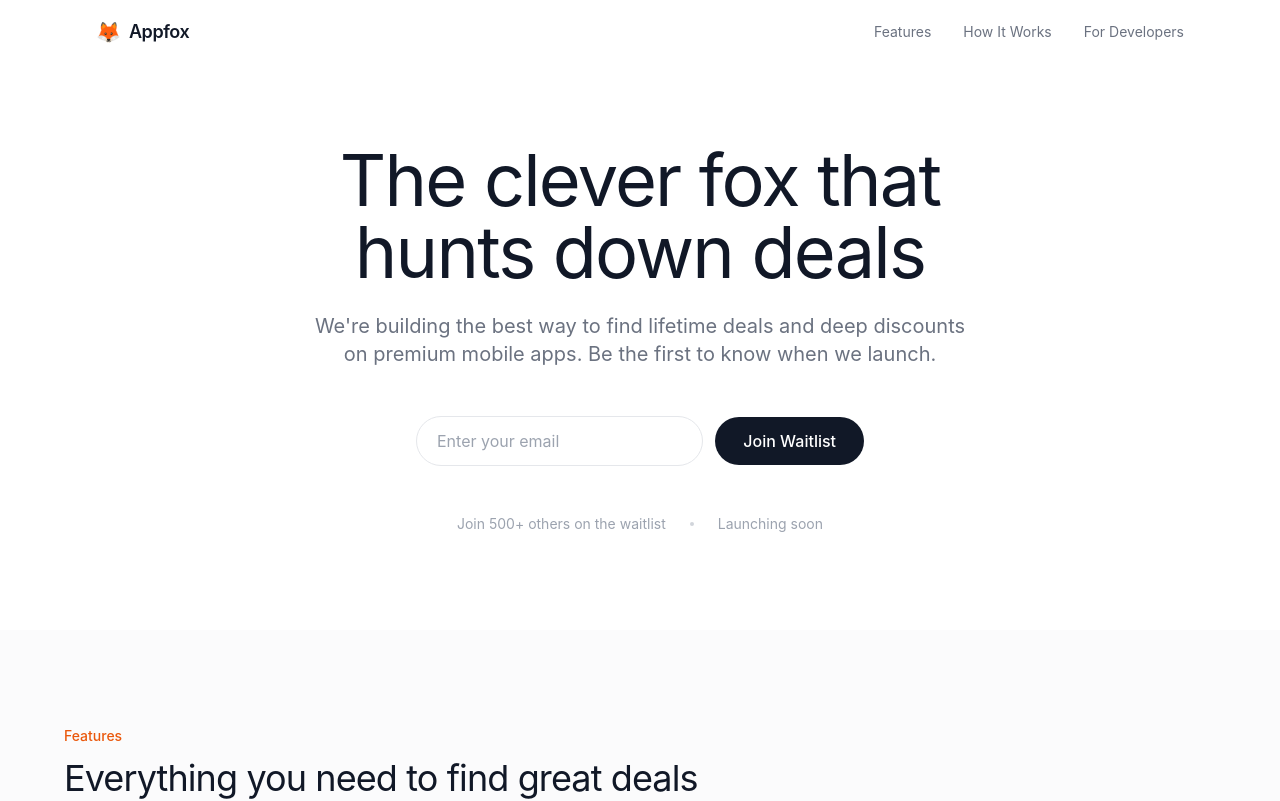
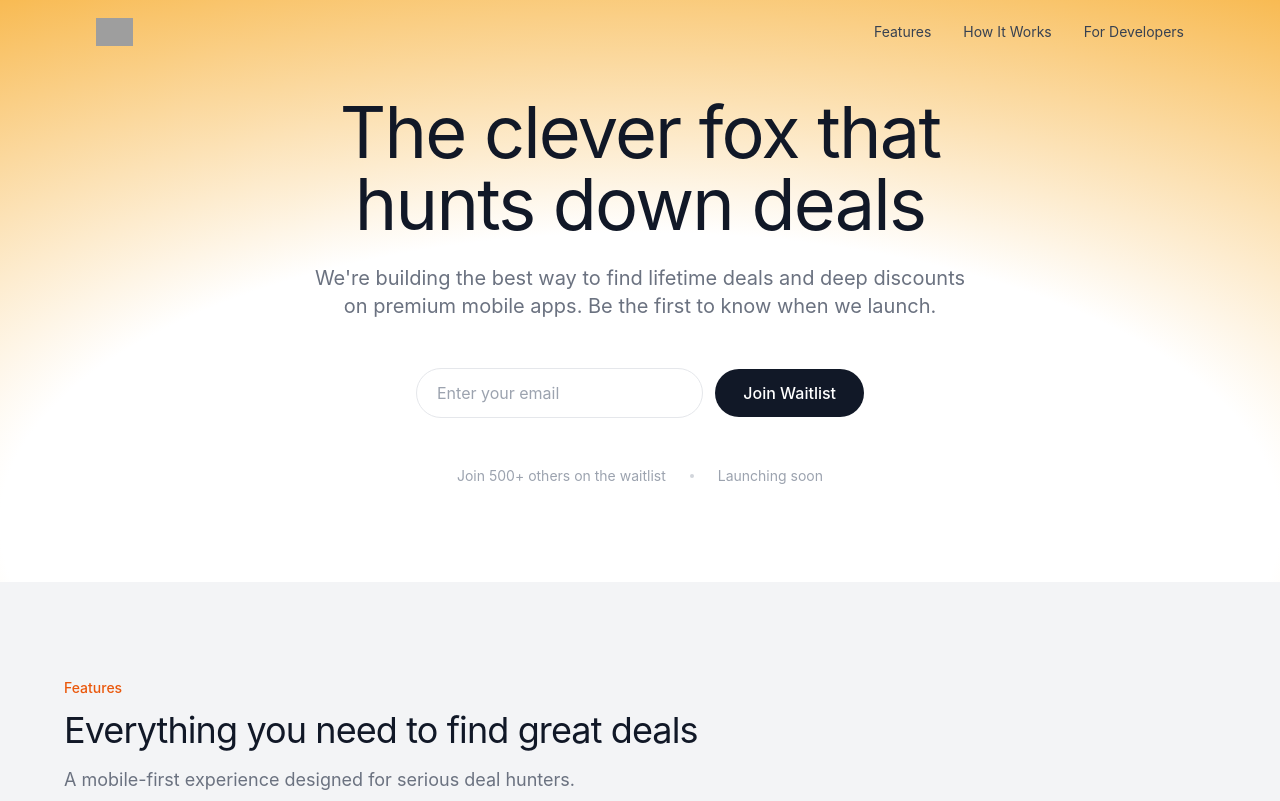
Before and after one commit to Choie-Products/appfox-landing-page, a Next.js app: page / in a window 1280 px wide. Shown: the top 801 px of the page. Built offline with nearby package versions, Linux system fonts and the light colour scheme; grey boxes are pictures that could not be loaded; a web font is replaced by a local one.

Commit message:
Add hero gradient background and floating pill navbar
Add amber radial gradient to the hero section and extract the navigation
into a client component that transitions from a transparent full-width
bar to a frosted-glass pill shape on scroll.

Co-Authored-By: Claude Opus 4.6 <noreply@anthropic.com>

```diff
--- a/app/page.tsx
+++ b/app/page.tsx
@@ -11,36 +11,25 @@ import {
   Users
 } from 'lucide-react';
 import WaitlistForm from '@/components/waitlist-form';
+import Navbar from '@/components/navbar';
 
 export default function Home() {
   return (
     <div className="min-h-screen bg-white">
-      {/* Navigation */}
-      <nav className="fixed top-0 w-full bg-white/90 backdrop-blur-sm z-50">
-        <div className="max-w-6xl mx-auto px-6 lg:px-8">
-          <div className="flex justify-between items-center h-16">
-            <div className="flex items-center space-x-2">
-              <span className="text-xl">🦊</span>
-              <span className="text-lg font-semibold text-gray-900 tracking-tight font-heading">Appfox</span>
-            </div>
-            <div className="hidden md:flex items-center space-x-8">
-              <Link href="#features" className="text-sm text-gray-500 hover:text-gray-900 transition">
-                Features
-              </Link>
-              <Link href="#how-it-works" className="text-sm text-gray-500 hover:text-gray-900 transition">
-                How It Works
-              </Link>
-              <Link href="#developers" className="text-sm text-gray-500 hover:text-gray-900 transition">
-                For Developers
-              </Link>
-            </div>
-          </div>
-        </div>
-      </nav>
+      {/* Hero Section */}
+      <section className="relative pb-24">
+        <div
+          className="absolute inset-0 z-0"
+          style={{
+            backgroundImage:
+              "radial-gradient(125% 125% at 50% 90%, #ffffff 40%, #f59e0b 100%)",
+            backgroundSize: "100% 100%",
+          }}
+        />
 
-      {/* Hero Section */}
-      <section className="pt-36 pb-24 px-6 lg:px-8">
-        <div className="max-w-3xl mx-auto text-center">
+        <Navbar />
+
+        <div className="relative z-10 max-w-3xl mx-auto text-center pt-24 px-6 lg:px-8">
           <h1 className="text-5xl md:text-6xl lg:text-7xl font-normal text-gray-900 tracking-tight leading-[1.1] mb-6">
             The clever fox that
             <br />
@@ -62,7 +51,7 @@ export default function Home() {
       </section>
 
       {/* Features Section */}
-      <section id="features" className="py-24 px-6 lg:px-8 bg-gray-50/70">
+      <section id="features" className="py-24 px-6 lg:px-8 bg-gray-100">
         <div className="max-w-6xl mx-auto">
           <div className="max-w-2xl mb-16">
             <p className="text-sm font-medium text-orange-600 mb-3">Features</p>
@@ -164,7 +153,7 @@ export default function Home() {
                 Reach thousands of engaged users looking for their next favorite app.
                 Join the waitlist and we&apos;ll notify you when the partner portal opens.
               </p>
-              <WaitlistForm />
+              <WaitlistForm fullWidth />
             </div>
             <div className="space-y-4">
               <div className="flex items-start gap-4 p-5 rounded-2xl border border-gray-100">
@@ -204,9 +193,8 @@ export default function Home() {
         <div className="max-w-6xl mx-auto">
           <div className="grid md:grid-cols-4 gap-8 mb-12">
             <div>
-              <div className="flex items-center space-x-2 mb-3">
-                <span className="text-lg">🦊</span>
-                <span className="font-semibold text-gray-900">Appfox</span>
+              <div className="mb-3">
+                <img src="/logo.svg" alt="Appfox" className="h-6" />
               </div>
               <p className="text-sm text-gray-400 leading-relaxed">
                 The clever fox that hunts down the best mobile app deals.
--- /dev/null
+++ b/components/navbar.tsx
@@ -0,0 +1,52 @@
+"use client";
+
+import Link from "next/link";
+import { useEffect, useState } from "react";
+
+export default function Navbar() {
+  const [scrolled, setScrolled] = useState(false);
+
+  useEffect(() => {
+    const handleScroll = () => {
+      setScrolled(window.scrollY > 20);
+    };
+    window.addEventListener("scroll", handleScroll, { passive: true });
+    return () => window.removeEventListener("scroll", handleScroll);
+  }, []);
+
+  return (
+    <nav className="fixed top-0 left-0 right-0 z-50 transition-all duration-300">
+      <div
+        className={`mx-auto flex justify-between items-center transition-all duration-300 ${
+          scrolled
+            ? "max-w-3xl mt-3 px-6 h-12 rounded-full bg-white/70 backdrop-blur-md shadow-lg shadow-black/5 border border-white/50"
+            : "max-w-6xl px-6 lg:px-8 h-16"
+        }`}
+      >
+        <Link href="/" className="flex items-center">
+          <img src="/logo.svg" alt="Appfox" className="h-7" />
+        </Link>
+        <div className="hidden md:flex items-center space-x-8">
+          <Link
+            href="#features"
+            className="text-sm text-gray-700 hover:text-gray-900 transition"
+          >
+            Features
+          </Link>
+          <Link
+            href="#how-it-works"
+            className="text-sm text-gray-700 hover:text-gray-900 transition"
+          >
+            How It Works
+          </Link>
+          <Link
+            href="#developers"
+            className="text-sm text-gray-700 hover:text-gray-900 transition"
+          >
+            For Developers
+          </Link>
+        </div>
+      </div>
+    </nav>
+  );
+}
--- /dev/null
+++ b/components/ui/gradient-backgrounds-demo.tsx
@@ -0,0 +1,24 @@
+"use client";
+
+import { cn } from "@/lib/utils";
+import { useState } from "react";
+
+export default function Component() {
+  const [count, setCount] = useState(0);
+
+  return (
+    <div className="min-h-screen w-full bg-white relative">
+      {/* Amber Glow Background */}
+      <div
+        className="absolute inset-0 z-0"
+        style={{
+          backgroundImage: `
+            radial-gradient(125% 125% at 50% 90%, #ffffff 40%, #f59e0b 100%)
+          `,
+          backgroundSize: "100% 100%",
+        }}
+      />
+      {/* Your Content/Components */}
+    </div>
+  );
+}
--- /dev/null
+++ b/components/ui/gradient-backgrounds.tsx
@@ -0,0 +1,20 @@
+"use client";
+
+import { cn } from "@/lib/utils";
+import { useState } from "react";
+
+export const Component = () => {
+  const [count, setCount] = useState(0);
+
+  return (
+    <div className="min-h-screen w-full relative">
+      <div
+        className="absolute inset-0 z-0"
+        style={{
+          background:
+            "radial-gradient(125% 125% at 50% 10%, #fff 40%, #6366f1 100%)",
+        }}
+      />
+    </div>
+  );
+};
--- /dev/null
+++ b/lib/utils.ts
@@ -0,0 +1,6 @@
+import { type ClassValue, clsx } from "clsx"
+import { twMerge } from "tailwind-merge"
+
+export function cn(...inputs: ClassValue[]) {
+  return twMerge(clsx(inputs))
+}
--- a/package.json
+++ b/package.json
@@ -9,10 +9,12 @@
     "lint": "next lint"
   },
   "dependencies": {
+    "clsx": "^2.1.1",
     "lucide-react": "^0.469.0",
     "next": "^15.1.6",
     "react": "^19.0.0",
-    "react-dom": "^19.0.0"
+    "react-dom": "^19.0.0",
+    "tailwind-merge": "^3.4.0"
   },
   "devDependencies": {
     "@types/node": "^22",
```
Also changed, not shown: 1 other file (tests, documents, lock files or other folders).
